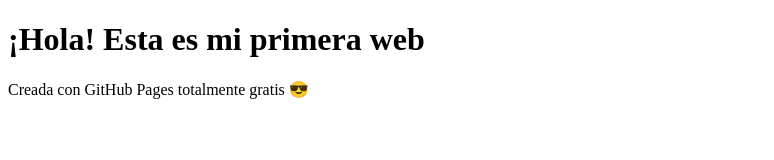
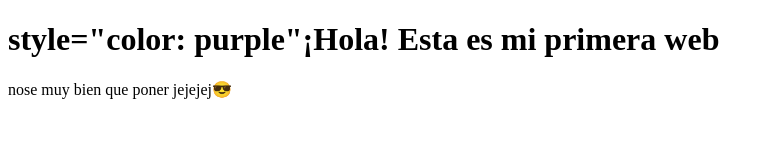
Before and after one commit to jelectric05/jelectric, a plain HTML site: page index.html in a window 1280 px wide. Shown: the whole page, without its empty margins (0-774 px from the left). Drawn offline with Linux system fonts and the light colour scheme.

Commit message:
Update index.html

```diff
--- a/index.html
+++ b/index.html
@@ -6,7 +6,7 @@
   <title>Mi primera web</title>
 </head>
 <body>
-  <h1>¡Hola! Esta es mi primera web</h1>
-  <p>Creada con GitHub Pages totalmente gratis 😎</p>
+  <h1> style="color: purple"¡Hola! Esta es mi primera web</h1>
+  <p>nose muy bien que poner jejejej😎</p>
 </body>
 </html>
```
